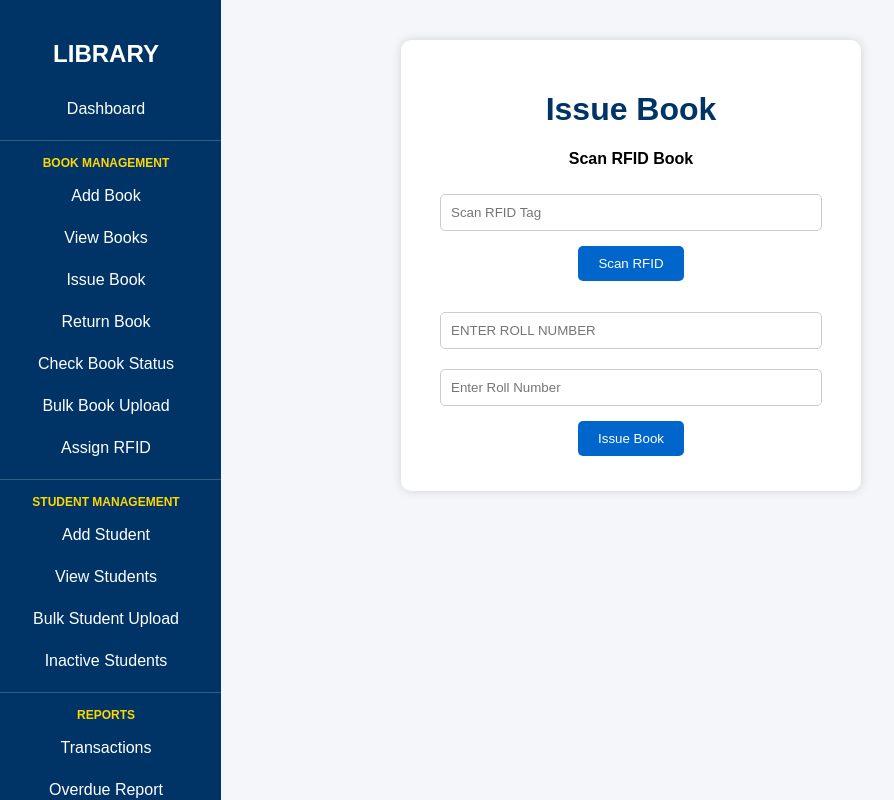
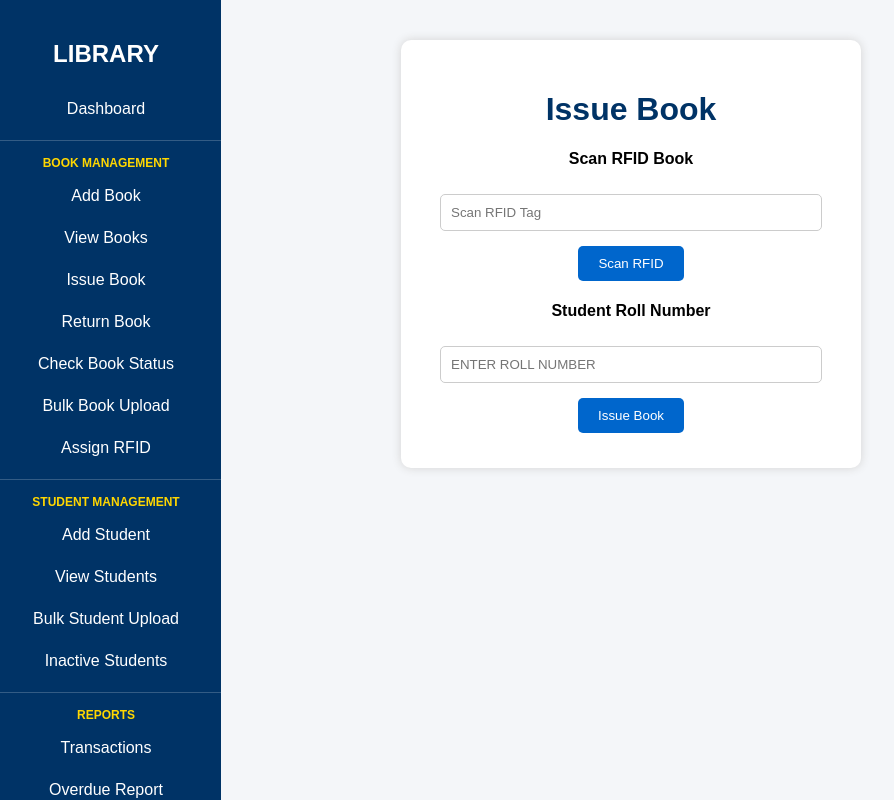
Before and after one commit to Gayathiri-11/RFID-Library-Management-System, a Flask app: page /issue_book in a window 1280 px wide. Shown: the whole page, without its empty margins (9-903 px from the left). Run offline with Flask 3, Linux system fonts and the light colour scheme.

Commit message:
issue page

```diff
--- a/templates/issue_book.html
+++ b/templates/issue_book.html
@@ -98,6 +98,8 @@
         <!-- STATUS MESSAGE (FIXED POSITION) -->
         <p id="statusMsg" style="font-weight:bold;"></p>
 
+        <p><b>Student Roll Number</b></p>
+
          <input
            type="text"
          name="roll_number"
@@ -105,7 +107,6 @@
           required
            style="text-transform:uppercase;">
 
-        <input type="text" name="roll_number" placeholder="Enter Roll Number" required>
 
         <button type="submit">Issue Book</button>
 
```
Lines whose indentation alone changed are shown as unchanged.
